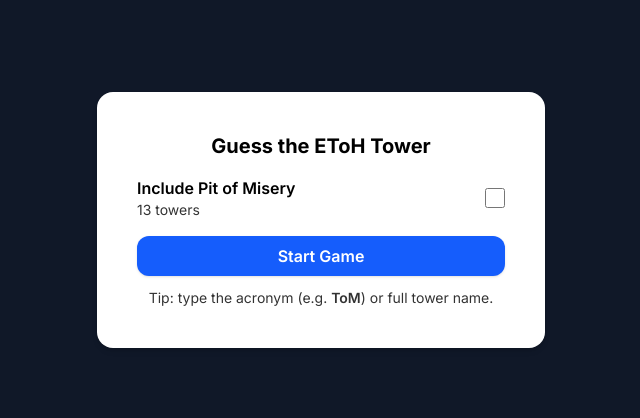
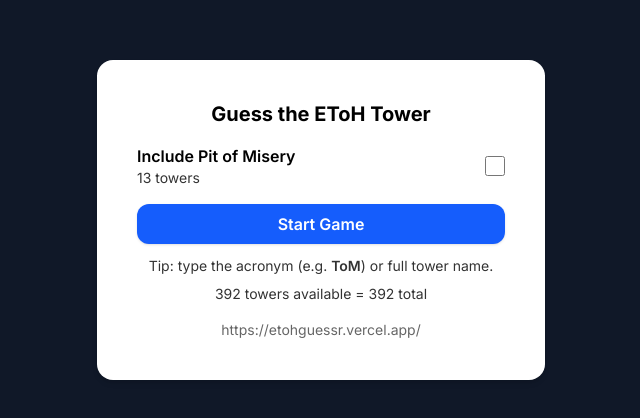
Before and after one commit to Runtem/etohguessr, a React (Vite) app: page / in a window 1280 px wide. Shown: the part 180-598 px from the top of the page, without its empty margins (319-959 px from the left). Built offline with nearby package versions, Linux system fonts and the light colour scheme.

Commit message:
add url and other stuff

```diff
--- a/src/App.jsx
+++ b/src/App.jsx
@@ -261,6 +261,14 @@ export default function ImageGuessGame() {
                             <span className="font-semibold">ToM</span>) or full
                             tower name.
                         </div>
+                        <div className="text-sm opacity-80 mt-2">
+                            {defaultCount} towers available
+                            {includePoM ? ` + ${pomCount} PoM towers` : ""} ={" "}
+                            {defaultCount + (includePoM ? pomCount : 0)} total
+                        </div>
+                        <div className="text-sm opacity-60 mt-4">
+                            https://etohguessr.vercel.app/
+                        </div>
                     </CardContent>
                 </Card>
             </div>
@@ -362,6 +370,9 @@ export default function ImageGuessGame() {
                                 <div>Score: {score}</div>
                                 <div>High Score: {highScore}</div>
                             </div>
+                            <div className="text-sm opacity-60 mt-4">
+                                https://etohguessr.vercel.app/
+                            </div>
                         </>
                     ) : (
                         <>
@@ -385,6 +396,9 @@ export default function ImageGuessGame() {
                             <Button onClick={backToMenu} className="w-full">
                                 Back to Menu
                             </Button>
+                            <div className="text-sm opacity-60 mt-4">
+                                https://etohguessr.vercel.app/
+                            </div>
                         </>
                     )}
                 </CardContent>
```
